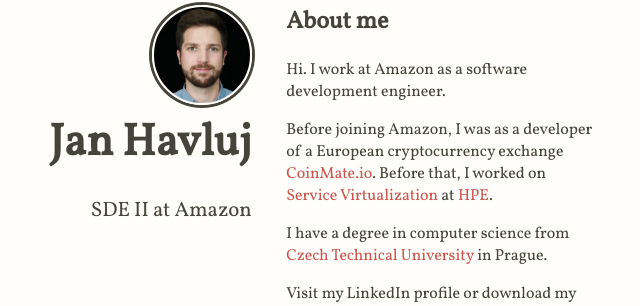
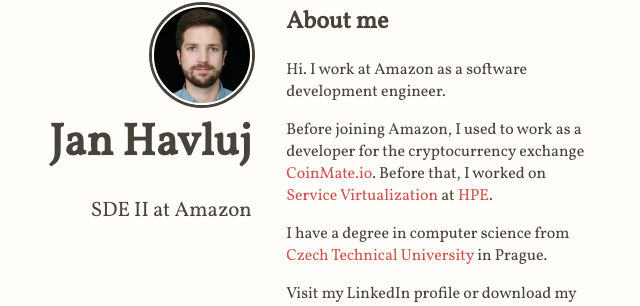
Before and after one commit to havluj/havluj.github.io, a Jekyll site: the page built from index.html, in a window 1280 px wide. Shown: the part 123-429 px from the top of the page, without its empty margins (381-1021 px from the left). Built offline with Jekyll 4.4.1, drawn with Linux system fonts in a browser that asks for light colours; nearby versions of some CDN libraries.

Commit message:
typo fix

```diff
--- a/_includes/content.html
+++ b/_includes/content.html
@@ -1,7 +1,7 @@
 <h2>About me</h2>
 <p>Hi. I work at Amazon as a software development engineer.</p>
 
-<p>Before joining Amazon, I was as a developer of a European cryptocurrency exchange <a href="https://coinmate.io/">CoinMate.io</a>. Before that, I worked on <a href="https://www.microfocus.com/en-us/products/service-virtualization/overview">Service Virtualization</a> at <a href="https://www.hpe.com">HPE</a>.</p>
+<p>Before joining Amazon, I used to work as a developer for the cryptocurrency exchange <a href="https://coinmate.io/">CoinMate.io</a>. Before that, I worked on <a href="https://www.microfocus.com/en-us/products/service-virtualization/overview">Service Virtualization</a> at <a href="https://www.hpe.com">HPE</a>.</p>
 
 <p>I have a degree in computer science from <a href='https://fit.cvut.cz/en'>Czech Technical University</a> in Prague.</p>
 
```
